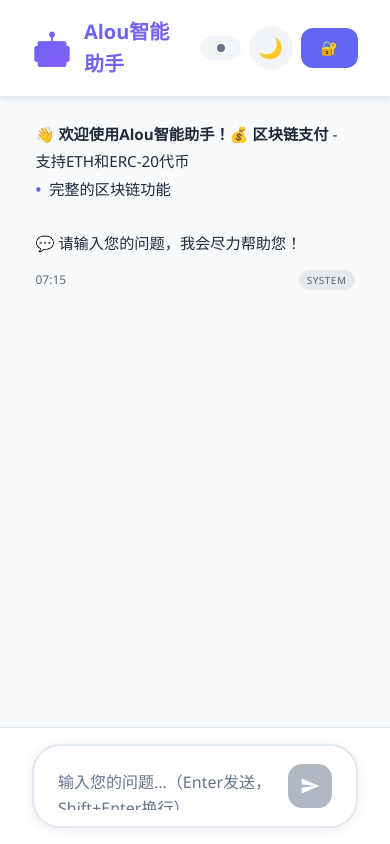
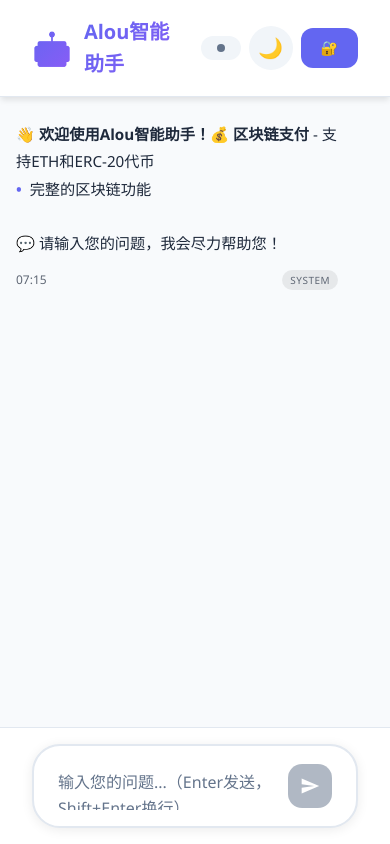
Before and after one commit to logos-42/alou-rust, a Vue app in the folder frontend/: page / in a window 390 px wide. Built offline with nearby package versions, Linux system fonts and the light colour scheme; no server answers; the HTML template or start-up script is replaced by a standard one.

Commit message:
fix: resolve message overlap issue in chat interface

```diff
--- a/frontend/src/components/AgentChat.vue
+++ b/frontend/src/components/AgentChat.vue
@@ -722,38 +722,30 @@ function scrollToBottom() {
 .message-wrapper {
   display: flex;
   animation: fadeInUp 0.3s ease;
-  padding: 2rem 0;
-  min-height: 100px;
+  padding: 1.5rem clamp(1rem, 5vw, 4rem);
 }
 
 .message-wrapper.user {
   background: var(--background);
-  justify-content: center;
-  border-bottom: 1px solid var(--border-color);
+  justify-content: flex-start;
 }
 
 .message-wrapper.assistant {
   background: var(--surface);
-  justify-content: center;
-  border-bottom: 1px solid var(--border-color);
-}
-
-.message-wrapper:last-child {
-  border-bottom: none;
+  justify-content: flex-start;
 }
 
 .message-bubble {
   width: 100%;
-  max-width: 100%;
-  padding: 0 clamp(1rem, 5vw, 4rem);
+  max-width: 1400px;
   word-wrap: break-word;
+  overflow-wrap: break-word;
 }
 
 .message-content {
   line-height: 1.8;
   font-size: 1rem;
-  max-width: 1400px;
-  margin: 0 auto;
+  width: 100%;
 }
 
 .message-content :deep(strong) {
@@ -1093,11 +1085,7 @@ function scrollToBottom() {
   }
 
   .message-wrapper {
-    padding: 1.5rem 0;
-  }
-
-  .message-bubble {
-    padding: 0 1rem;
+    padding: 1.5rem 1rem;
   }
 
   .message-content {
```
